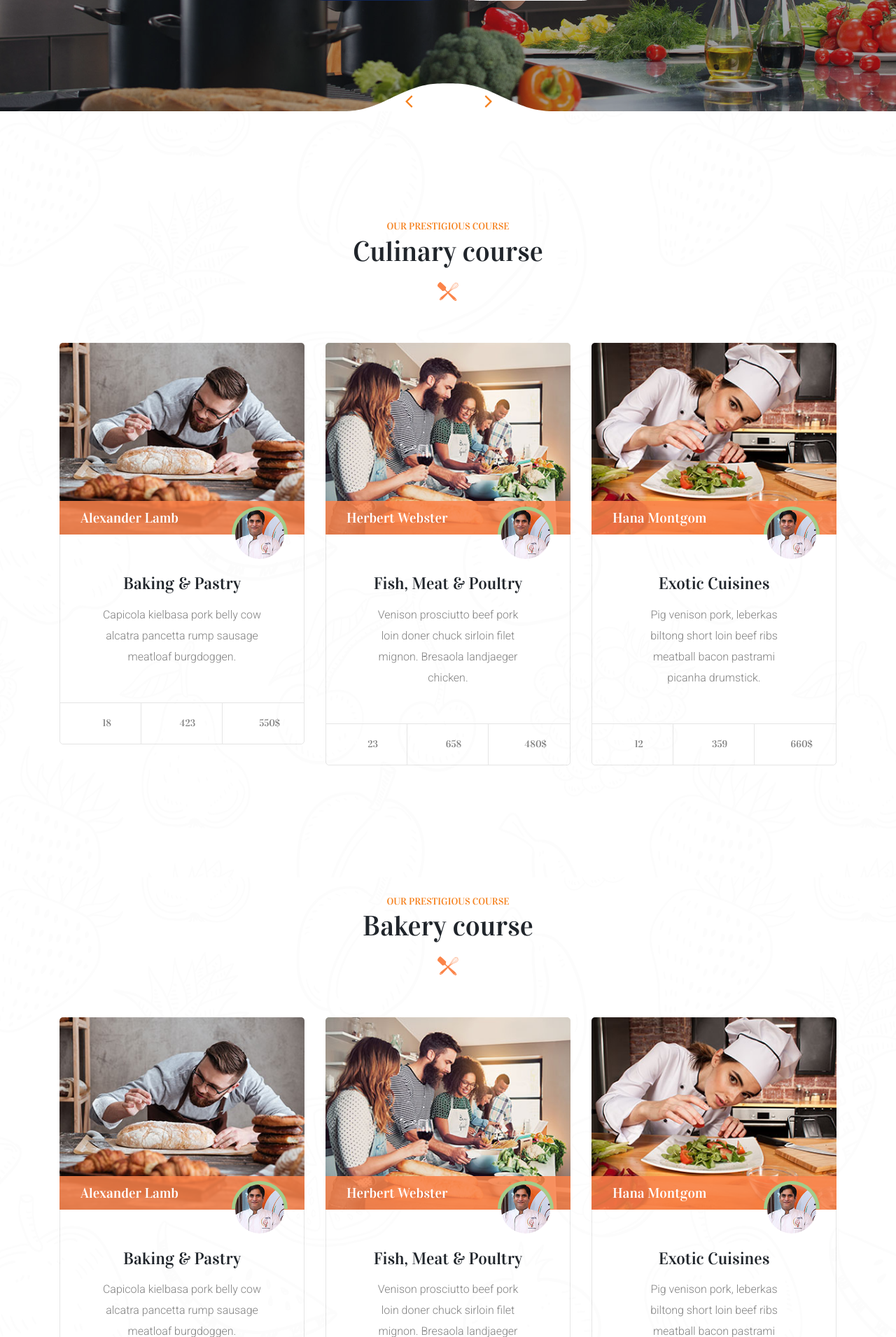
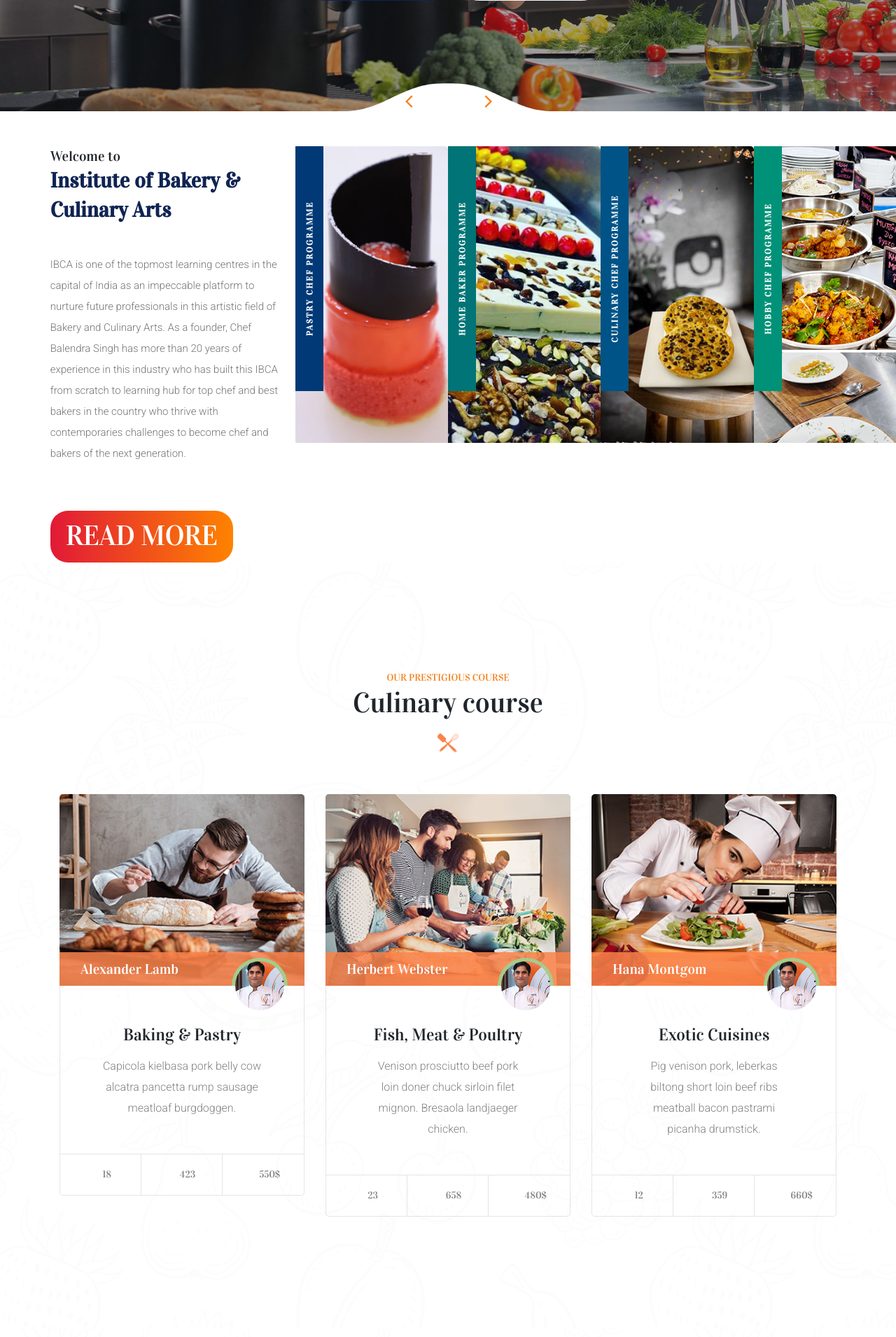
Before and after one commit to JaanVish/chef, a PHP site: page / in a window 1280 px wide. Shown: the part 586-2497 px from the top of the page at 70% size. Run offline with PHP 8.4, Linux system fonts and the light colour scheme; some libraries are stand-ins or nearby versions.

Commit message:
about section done

```diff
--- a/css/custom.css
+++ b/css/custom.css
@@ -11,3 +11,126 @@
           text-align: center;
           vertical-align: middle;
 }
+
+section.banner-bottoms {
+  width: 100%;
+  float: left;
+  position: relative;
+  padding: 50px 50px;
+}
+
+section.banner-bottoms{padding: 50px 0px 0 0;}
+
+.title h6 {
+
+  margin: 0;
+
+}
+
+.title h2 {
+
+  color: #0F2453;
+
+  font-weight: 800;
+
+  font-size: 30px;
+
+}
+.title h1 {
+
+  color: #0F2453;
+
+  font-weight: 800;
+
+  font-size: 30px;
+
+}
+.title p {
+
+  font-size: 15px;
+
+  color: #747474;
+
+  padding: 30px 0;
+
+}
+
+.button-design {
+  display: inline-block;
+  color: #ffffff;
+  border-radius: 25px;
+  background: url() 94% 45% no-repeat, linear-gradient(to right, #e11937 0%, #ff8300 100%);
+  text-transform: uppercase;
+  font-size: 18px;
+  line-height: 2.444;
+  padding-right: 22px;
+  padding-left: 22px;
+  letter-spacing: -0.025em;
+  border: inherit !important;
+  position: relative;
+  padding-top: 8px;
+  margin-top: 22px;
+  padding-bottom: 10px;
+}
+
+.about-box {
+  float: left;
+  width: 25%;
+  position: relative;
+}
+
+.v-title {
+  font-size: 12px;
+  font-weight: 700;
+  text-transform: uppercase;
+  color: #fff;
+  -ms-transform: rotate(-90deg);
+  -moz-transform: rotate(-90deg);
+  -webkit-transform: rotate(-90deg);
+  transform: rotate(-90deg);
+  -ms-transform-origin: 90px bottom;
+  -moz-transform-origin: 90px bottom;
+  -webkit-transform-origin: 90px bottom;
+  transform-origin: 90px bottom;
+  width: 350px;
+  text-align: center;
+  height: 40px;
+  position: absolute;
+  left: -50px;
+  top: 220px;
+  letter-spacing: 2px;
+  line-height: 40px;
+}
+
+.col-left {
+  width: 335px;
+  float: right;
+}
+
+.color1 {
+
+  background: #003976;
+
+}
+
+.color2 {
+
+  background: #007476;
+
+}
+
+.color3 {
+
+  background: #005387;
+
+}
+
+.color4 {
+
+  background: #009278;
+
+}
+
+.v-title a {
+    color: #fff;
+}
--- a/index.html
+++ b/index.html
@@ -329,6 +329,38 @@
 								d="M1280 395 c-174 -30 -287 -70 -558 -199 -271 -129 -410 -171 -617 -185 -61 -5 585 -8 1435 -8 850 0 1498 3 1440 7 -212 15 -344 54 -625 187 -285 135 -382 169 -560 198 -111 18 -409 18 -515 0z" />
 						</g>
 					</svg>
+				</div>
+			</section>
+
+			<section class="banner-bottoms">
+				<div class="row">
+					<div class="col-md-4 clearfix">
+						<div class="col-left">
+							<div class="title">
+								<h6><span>Welcome to</span></h6>
+								<h1>Institute of Bakery &amp; Culinary Arts</h1>
+								<p>IBCA is one of the topmost learning centres in the capital of India as an impeccable platform to nurture future professionals in this artistic field of Bakery and Culinary Arts. As a founder, Chef Balendra Singh has more than 20 years of experience in this industry who has built this IBCA from scratch to learning hub for top chef and best bakers in the country who thrive with contemporaries challenges to become chef and bakers of the next generation.</p>
+								<a class="button-design" href="about-us" tabindex="-1">
+								<h3>Read More<span class="glyphicon glyphicon-menu-right gi-1x"></span></h3>
+								</a> </div>
+						</div>
+					</div>
+					<div class="col-md-8 ">
+						<div class="row">
+							<div class="about-box"> <img class="img-100" src="images/about1.jpg" alt="">
+							<div class="v-title color1"><a href="our-courses">Pastry Chef Programme</a></div>
+							</div>
+							<div class="about-box"> <img class="img-100" src="images/about2.jpg" alt="">
+								<div class="v-title color2"><a href="student-corner">Home Baker Programme </a></div>
+							</div>
+							<div class="about-box"> <img class="img-100" src="images/about3.jpg" alt="">
+								<div class="v-title color3"><a href="our-courses">Culinary Chef Programme</a></div>
+							</div>
+							<div class="about-box"> <img class="img-100" src="images/about4.png" alt="">
+								<div class="v-title color4"><a href="visiting-faculty">Hobby Chef Programme</a></div>
+							</div>
+						</div>
+					</div>
 				</div>
 			</section>
 
```
Also changed, not shown: images/about1.jpg (added), images/about2.jpg (added), images/about3.jpg (added), images/about4.jpg (added), images/about4.png (added).
